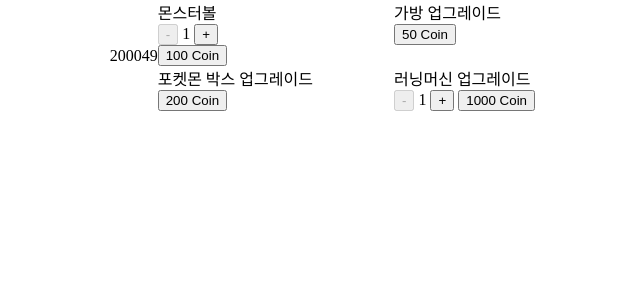
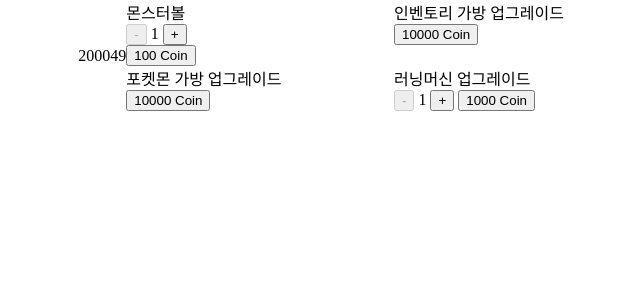
Before and after one commit to kyungeun-j/zzang_pika, a Flask app: page /shop in a window 1280 px wide. Shown: the part 72-372 px from the top of the page, without its empty margins (270-910 px from the left). Run offline with Flask 2, Linux system fonts and the light colour scheme; the visitor is signed in with stand-in values (Sample User, id 1).

Commit message:
add expandBagSize, expandPokemonLength on page shop

```diff
--- a/app.py
+++ b/app.py
@@ -164,10 +164,6 @@ def shopGet():
 def shopPost():
     _userid = session['id'] if 'id' in session else False
     # buyball
-
-        # shop.expandBackSize() <- 가방 확장 기능
-        # shop.expandPokemonLength() <- 포켓몬 수 확장 기능
-
     if request.form['feild'] == 'buyball':
         _ballResult = s.buyBall(_userid, int(request.form['ballCount']))
         return jsonify(_ballResult)
@@ -179,6 +175,10 @@ def shopPost():
     elif request.form['feild'] == 'buyRunningMachines':
         _runningResult = s.buyRunningMachines(_userid, int(request.form['runCount']))
         return _runningResult
+    # expandPokemonLength
+    elif request.form['feild'] == 'expandPokemonLength':
+        _pokemonLResult = s.expandPokemonLength(_userid)
+        return _pokemonLResult
 
 @app.route('/pokemonCatch', methods=['GET', 'POST'])
 def catch():
--- a/templates/shop.html
+++ b/templates/shop.html
@@ -41,12 +41,12 @@
             <input type="button" class="buyBall" value="100 Coin">
         </section>
         <section class="shopItem">
-            <div>가방 업그레이드</div>
-            <input type="button" class="expandBagSize" value="50 Coin">
+            <div>인벤토리 가방 업그레이드</div>
+            <input type="button" class="expandBagSize" value="10000 Coin">
         </section>
         <section class="shopItem">
-            <div>포켓몬 박스 업그레이드</div>
-            <input type="button" class="buyBall" value="200 Coin">
+            <div>포켓몬 가방 업그레이드</div>
+            <input type="button" class="expandPokemonLength" value="10000 Coin">
         </section>
         <section class="shopItem">
             <div>러닝머신 업그레이드</div>
@@ -148,8 +148,28 @@
             const option = new URLSearchParams({
                 feild: 'expandBagSize'
             });
-            // const post = await shopPost(option);
-            // const data = await post.json();
+            const post = await shopPost(option);
+            const data = await post.json();
+            console.log(data)
+
+            let result = ''
+            if (data.result) result = '확장 완료'
+            else result = data.msg
+            shopResult(result)
+        });
+
+        // expandPokemonLength
+        getClass('expandPokemonLength')[0].addEventListener('click', async () => {
+            const option = new URLSearchParams({
+                feild: 'expandPokemonLength'
+            });
+            const post = await shopPost(option);
+            const data = await post.json();
+
+            let result = ''
+            if (data.result) result = '확장 완료'
+            else result = data.msg
+            shopResult(result)
         });
 
         // buyRunningMachines
```
